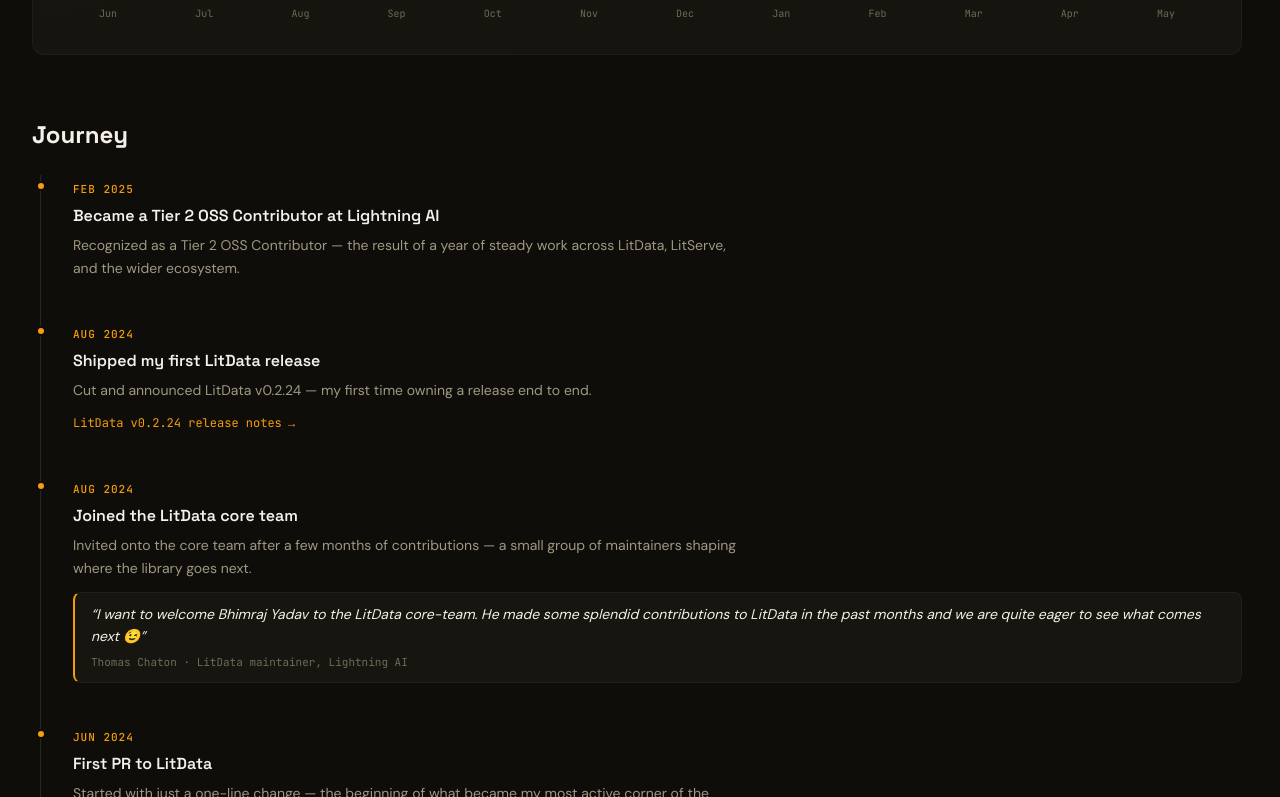
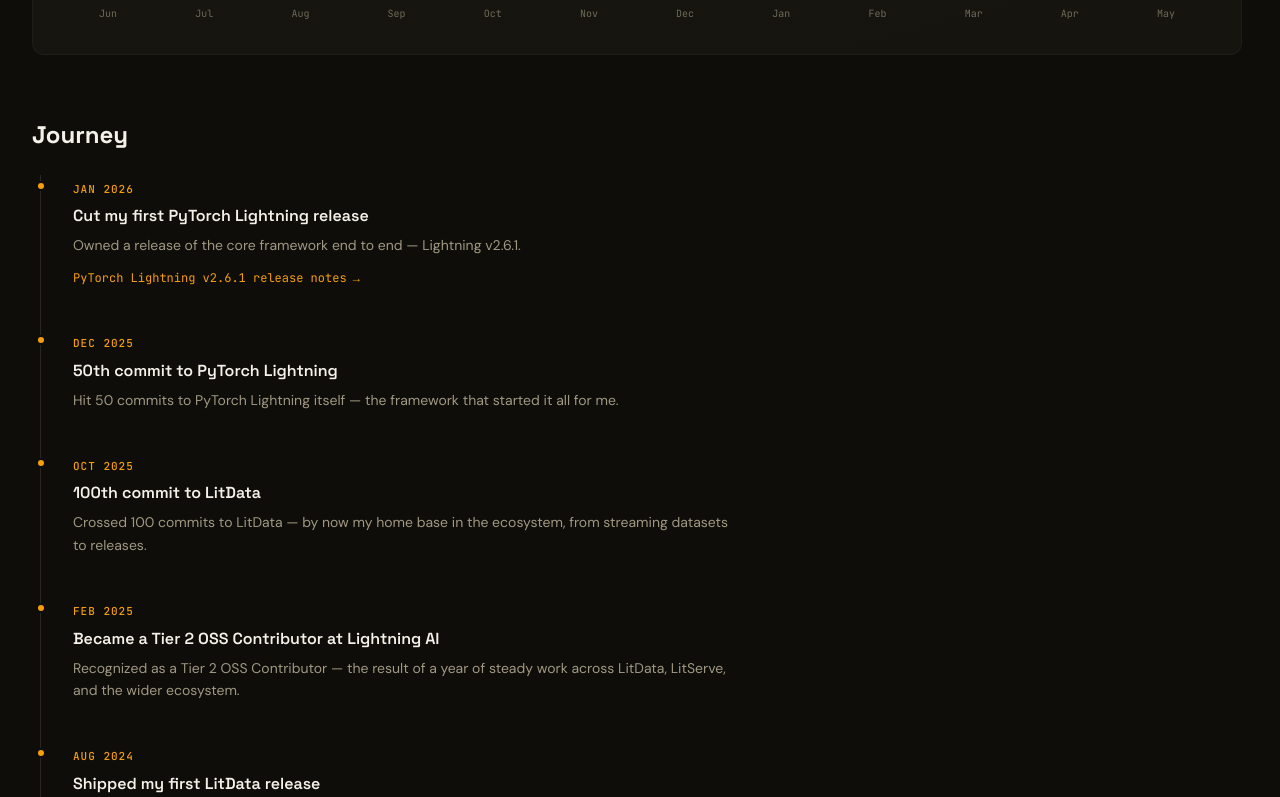
Before and after one commit to bhimrazy/bhimraj.com.np, a Next.js app: page /oss in a window 1280 px wide. Shown: the part 880-1677 px from the top of the page. Built offline with nearby package versions, Linux system fonts and the light colour scheme; no server answers.

Commit message:
feat(oss): extend timeline past Feb 2025 and base years-active on 2024
- Add Oct 2025 (100th LitData commit), Dec 2025 (50th PyTorch Lightning
  commit), and Jan 2026 (first PL release, v2.6.1) milestones
- Years Active now counts from 2024 (the journey's real start) and
  displays as 2+

```diff
--- a/src/app/(web)/oss/page.tsx
+++ b/src/app/(web)/oss/page.tsx
@@ -21,7 +21,7 @@ export const metadata: Metadata = {
 };
 
 const USERNAME = "bhimrazy";
-const OSS_START_YEAR = 2022;
+const OSS_START_YEAR = 2024;
 const UTM = siteConfig.utmParams;
 
 function formatCount(n: number): string {
@@ -61,7 +61,7 @@ export default async function OSSPage() {
       value: ownStars > 0 ? `${formatCount(ownStars)}+` : "200+",
       label: "Stars Earned",
     },
-    { value: `${yearsActive}`, label: "Years Active" },
+    { value: `${yearsActive}+`, label: "Years Active" },
   ];
 
   return (
--- a/src/components/oss/timeline.tsx
+++ b/src/components/oss/timeline.tsx
@@ -83,6 +83,25 @@ const TIMELINE: TimelineItem[] = [
     title: "Became a Tier 2 OSS Contributor at Lightning AI",
     body: "Recognized as a Tier 2 OSS Contributor — the result of a year of steady work across LitData, LitServe, and the wider ecosystem.",
   },
+  {
+    date: "Oct 2025",
+    title: "100th commit to LitData",
+    body: "Crossed 100 commits to LitData — by now my home base in the ecosystem, from streaming datasets to releases.",
+  },
+  {
+    date: "Dec 2025",
+    title: "50th commit to PyTorch Lightning",
+    body: "Hit 50 commits to PyTorch Lightning itself — the framework that started it all for me.",
+  },
+  {
+    date: "Jan 2026",
+    title: "Cut my first PyTorch Lightning release",
+    body: "Owned a release of the core framework end to end — Lightning v2.6.1.",
+    link: {
+      label: "PyTorch Lightning v2.6.1 release notes",
+      href: "https://github.com/Lightning-AI/pytorch-lightning/releases/tag/2.6.1",
+    },
+  },
 ];
 
 export function Timeline() {
```
